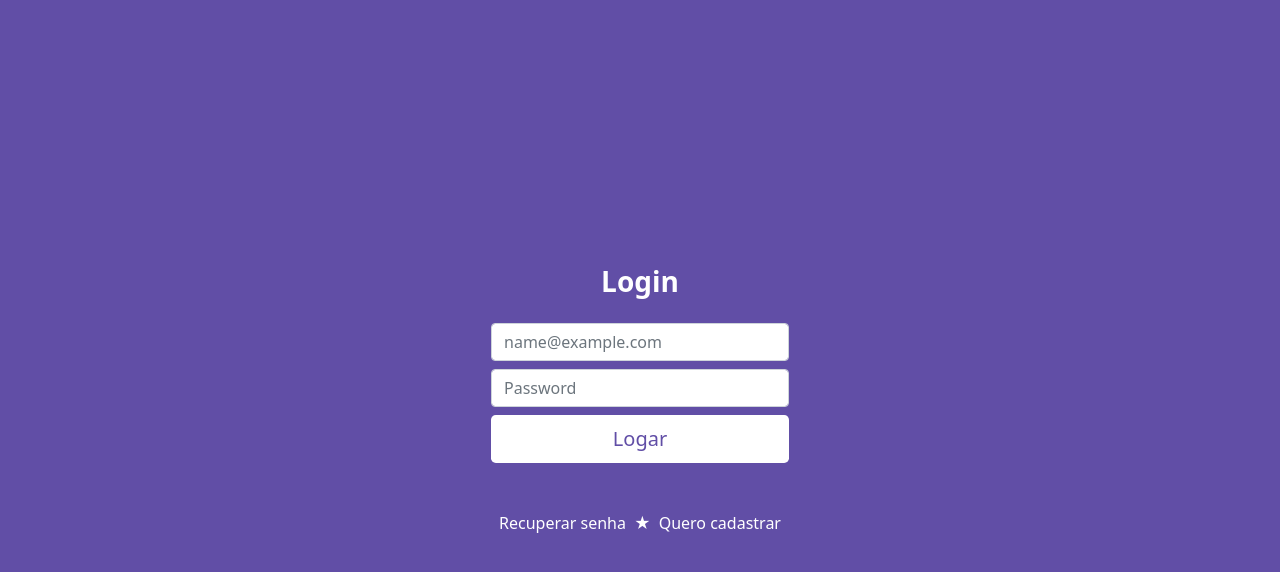
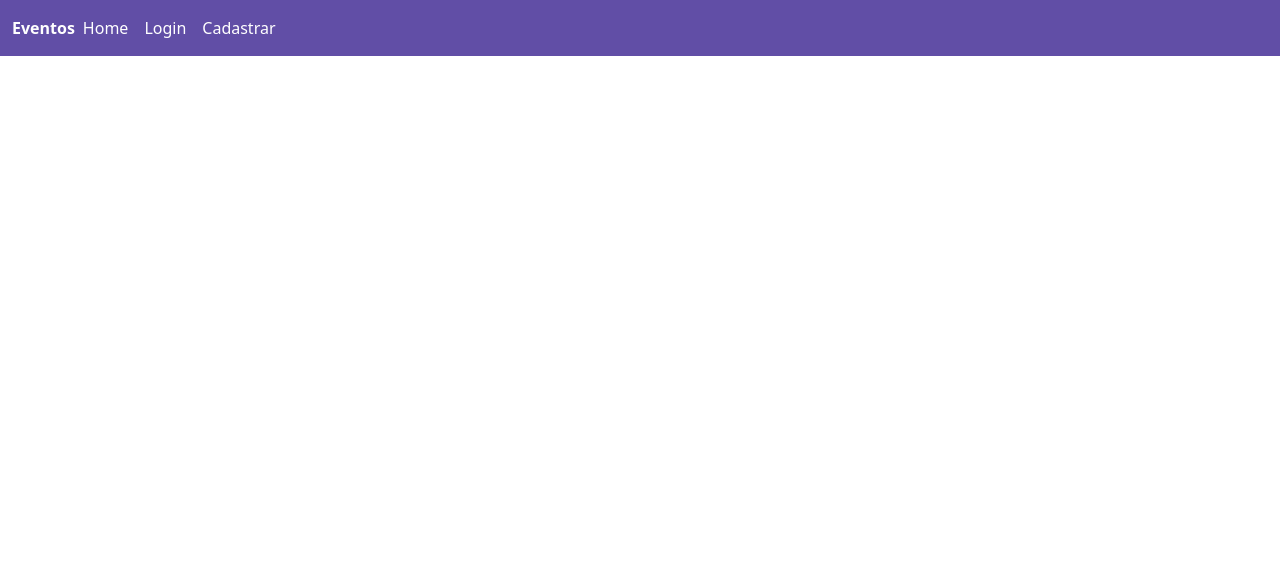
Before and after one commit to nikolastt/eventos, a React (Create React App) app: page / in a window 1280 px wide. Shown: the top 572 px of the page. Built offline with nearby package versions, Linux system fonts and the light colour scheme.

Commit message:
NavBar, menu toggle.

```diff
--- a/package.json
+++ b/package.json
@@ -3,6 +3,7 @@
   "version": "0.1.0",
   "private": true,
   "dependencies": {
+    "@fortawesome/fontawesome-free": "^5.15.4",
     "@testing-library/jest-dom": "^5.16.1",
     "@testing-library/react": "^12.1.2",
     "@testing-library/user-event": "^13.5.0",
--- a/public/index.html
+++ b/public/index.html
@@ -5,11 +5,21 @@
     <meta name="viewport" content="width=device-width, initial-scale=1" />
     <title>Eventos</title>
     <!--Bootstrap-->
+
     <link
       href="https://cdn.jsdelivr.net/npm/bootstrap@5.1.3/dist/css/bootstrap.min.css"
       rel="stylesheet"
       integrity="sha384-1BmE4kWBq78iYhFldvKuhfTAU6auU8tT94WrHftjDbrCEXSU1oBoqyl2QvZ6jIW3"
       crossorigin="anonymous"
+    />
+
+    <!--Font Awesome-->
+    <link
+      rel="stylesheet"
+      href="https://cdnjs.cloudflare.com/ajax/libs/font-awesome/6.0.0-beta3/css/all.min.css"
+      integrity="sha512-Fo3rlrZj/k7ujTnHg4CGR2D7kSs0v4LLanw2qksYuRlEzO+tcaEPQogQ0KaoGN26/zrn20ImR1DfuLWnOo7aBA=="
+      crossorigin="anonymous"
+      referrerpolicy="no-referrer"
     />
   </head>
   <body>
@@ -21,5 +31,10 @@
       integrity="sha384-7+zCNj/IqJ95wo16oMtfsKbZ9ccEh31eOz1HGyDuCQ6wgnyJNSYdrPa03rtR1zdB"
       crossorigin="anonymous"
     ></script>
+    <script
+      src="https://cdn.jsdelivr.net/npm/bootstrap@5.1.3/dist/js/bootstrap.min.js"
+      integrity="sha384-QJHtvGhmr9XOIpI6YVutG+2QOK9T+ZnN4kzFN1RtK3zEFEIsxhlmWl5/YESvpZ13"
+      crossorigin="anonymous"
+    ></script>
   </body>
 </html>
--- a/src/App.js
+++ b/src/App.js
@@ -2,13 +2,15 @@ import Login from "./view/login";
 import NovoUsuario from "./view/usuario-novo";
 import React from "react";
 import { BrowserRouter as Router, Routes, Route } from "react-router-dom";
+import Home from "./view/home";
 
 function App() {
   return (
     <Router>
       <Routes>
-        <Route exact path="/" element={<Login />} />
+        <Route exact path="/" element={<Home />} />
         <Route exact path="/novousuario" element={<NovoUsuario />} />
+        <Route exact path="/login" element={<Login />} />
       </Routes>
     </Router>
   );
--- /dev/null
+++ b/src/components/navbar/index.jsx
@@ -0,0 +1,46 @@
+import React from "react";
+import "./navbar.css";
+import { Link } from "react-router-dom";
+
+function NavBar() {
+  return (
+    <nav class="navbar navbar-expand-lg ">
+      <div class="container-fluid">
+        <span className="navbar-title text-white  " href="#">
+          Eventos
+        </span>
+
+        <button
+          class="navbar-toggler"
+          type="button"
+          data-bs-toggle="collapse"
+          data-bs-target="#navbarNavAltMarkup"
+          aria-controls="navbarNavAltMarkup"
+          aria-expanded="false"
+          aria-label="Toggle navigation"
+        >
+          <i class="fas fa-bars text-white"></i>{" "}
+        </button>
+        <div className="collapse navbar-collapse" id="navbarNavAltMarkup">
+          <div className="navbar-nav nav-item">
+            <Link className="nav-link active" aria-current="page" to="/">
+              Home
+            </Link>
+            <Link className="nav-link active" aria-current="page" to="/login">
+              Login
+            </Link>
+            <Link
+              className="nav-link active"
+              aria-current="page"
+              to="/novousuario"
+            >
+              Cadastrar
+            </Link>
+          </div>
+        </div>
+      </div>
+    </nav>
+  );
+}
+
+export default NavBar;
--- /dev/null
+++ b/src/components/navbar/navbar.css
@@ -0,0 +1,15 @@
+.navbar {
+  background-color: #614ea6;
+}
+
+.navbar-title {
+  font-weight: bold;
+}
+
+.nav-item a {
+  color: white;
+}
+
+.nav-item a:hover {
+  color: #f21667;
+}
--- /dev/null
+++ b/src/view/home/index.jsx
@@ -0,0 +1,10 @@
+import React from "react";
+
+import NavBar from "../../components/navbar";
+import "./home.css";
+
+function Home() {
+  return <NavBar />;
+}
+
+export default Home;
--- a/src/view/login/index.jsx
+++ b/src/view/login/index.jsx
@@ -4,6 +4,7 @@ import { getAuth, signInWithEmailAndPassword } from "firebase/auth";
 import firebase from "../../config/firebase";
 import "firebase/auth";
 import { Link } from "react-router-dom";
+import NavBar from "../../components/navbar";
 
 function Login() {
   const [email, setEmail] = useState();
@@ -28,6 +29,8 @@ function Login() {
   }
 
   return (
+    <>
+      <NavBar />
       <div className="login-content d-flex align-items-center ">
         <form className="mx-auto w-35">
           <div className="text-center mb-4">
@@ -93,6 +96,7 @@ function Login() {
           </div>
         </form>
       </div>
+    </>
   );
 }
 
--- a/src/view/usuario-novo/index.jsx
+++ b/src/view/usuario-novo/index.jsx
@@ -4,6 +4,7 @@ import "./usuario-novo.css";
 import { createUserWithEmailAndPassword, getAuth } from "firebase/auth";
 
 import firebase from "../../config/firebase";
+import NavBar from "../../components/navbar";
 
 function NovoUsuario() {
   const [email, setEmail] = useState();
@@ -62,6 +63,8 @@ function NovoUsuario() {
   }
 
   return (
+    <>
+      <NavBar />
       <div className="login-content d-flex align-items-center ">
         <form className="mx-auto w-50">
           <div className="text-center mb-4">
@@ -124,6 +127,7 @@ function NovoUsuario() {
           </div>
         </form>
       </div>
+    </>
   );
 }
 
```
Also changed, not shown: src/view/home/home.css (added), 1 other file (tests, documents, lock files or other folders). Lines whose indentation alone changed are shown as unchanged.
